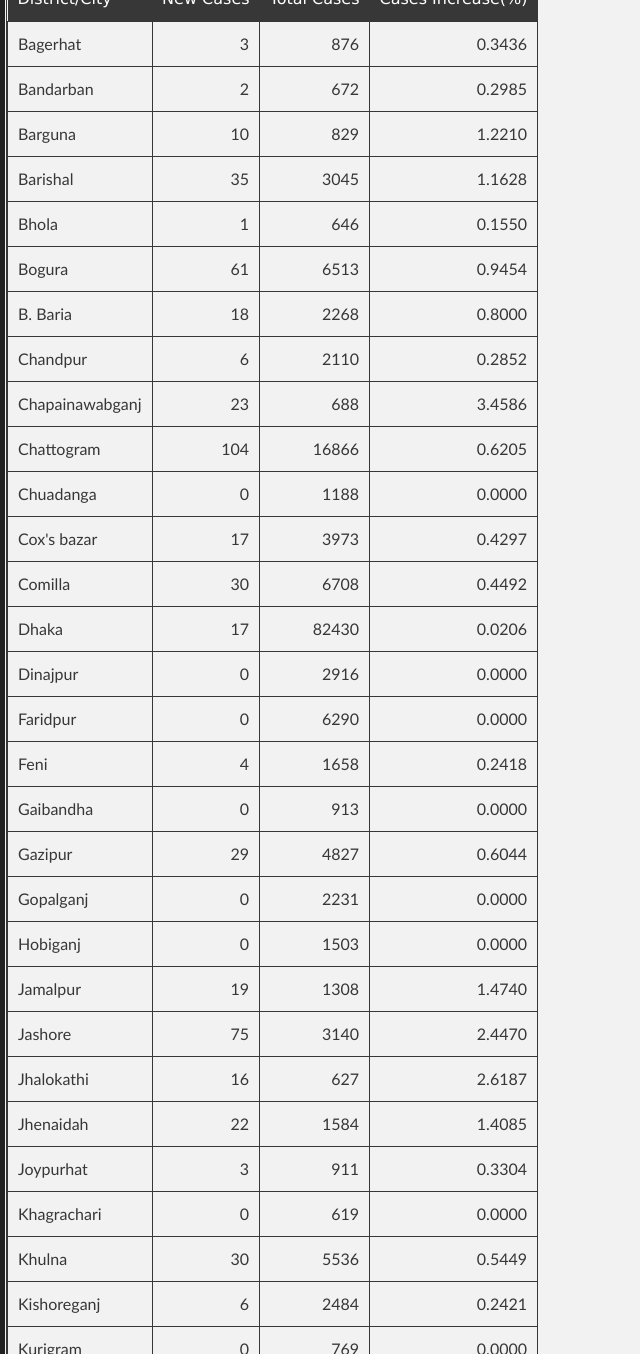
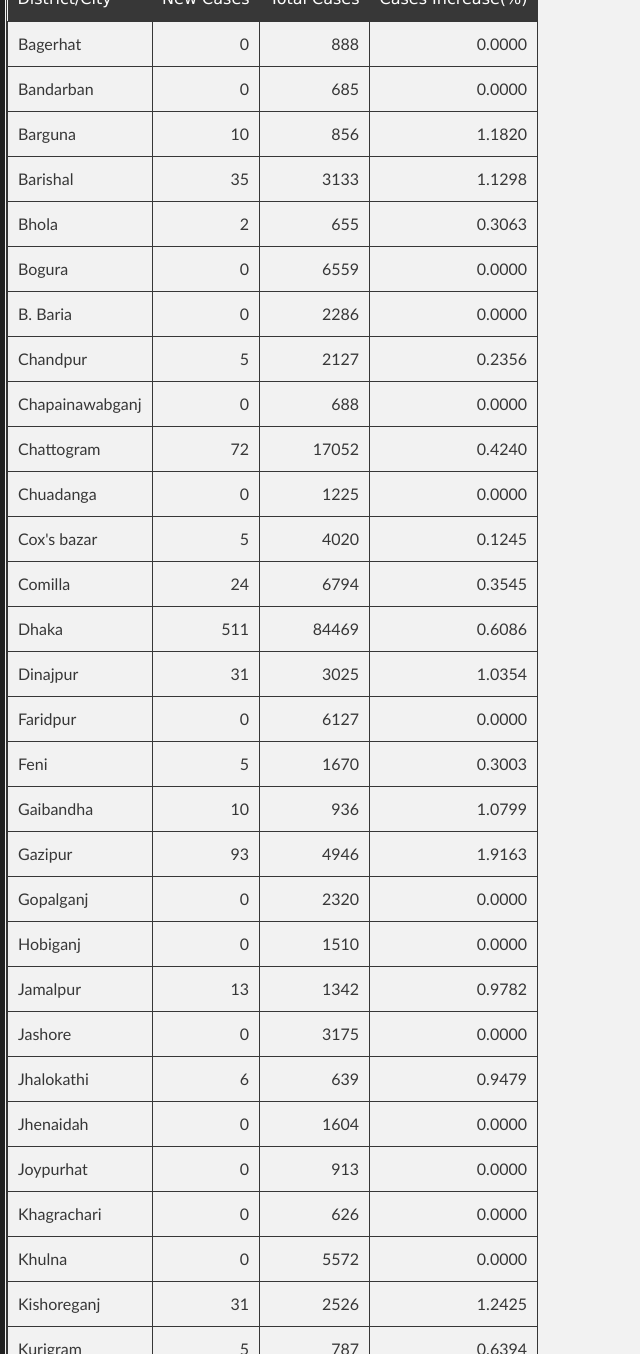
Before and after one commit to promitbasak/covid19bd, a Jekyll site: the page index.html, which Jekyll copies as it is, in a window 1280 px wide and 1400 px high, scrolled down 4121 px, cut to the strip 46-1400 px from the top of the window. Shown: the whole strip, without its empty margins (0-640 px from the left). Built offline with Jekyll 4.4.1, drawn with Linux system fonts in a browser that asks for light colours; some of the changed text lies outside the part shown.

Commit message:
Update index.html

```diff
--- a/index.html
+++ b/index.html
@@ -45,7 +45,7 @@
         <h2 id="covid-19-in-bangladesh">Covid-19 in Bangladesh</h2>
 
 
-    <h4 id="this-page-is-updated-on-august-28-2020">This page is updated on <strong><u>August 28, 2020</u></strong></h4>
+    <h4 id="this-page-is-updated-on-august-31-2020">This page is updated on <strong><u>August 31, 2020</u></strong></h4>
     <h3> Today's Statistics:</h3>
         <p> Mobile Users should scroll the table right to left to see more</p>
     <table class="table table-bordered table-hover table-condensed">
@@ -67,21 +67,21 @@
 </tr></thead>
 <tbody>
 <tr>
-<td>2020-08-28</td>
-<td align="right">2211</td>
-<td align="right">47</td>
-<td align="right">3378</td>
-<td align="right">13741</td>
-<td align="right">306794</td>
-<td align="right">4174</td>
-<td align="right">196836</td>
-<td align="right">105784</td>
-<td align="right">1516801</td>
-<td align="right">1.3605</td>
-<td align="right">0.0212</td>
-<td align="right">20.2264</td>
-<td align="right">1704.4111</td>
-<td align="right">23.1889</td>
+<td>2020-08-31</td>
+<td align="right">2174</td>
+<td align="right">33</td>
+<td align="right">2980</td>
+<td align="right">12454</td>
+<td align="right">312996</td>
+<td align="right">4281</td>
+<td align="right">204887</td>
+<td align="right">103828</td>
+<td align="right">1552878</td>
+<td align="right">1.3677</td>
+<td align="right">0.0209</td>
+<td align="right">20.1559</td>
+<td align="right">1738.8667</td>
+<td align="right">23.7833</td>
 </tr>
 </tbody>
 </table>
@@ -89,27 +89,27 @@
         <h3>Graphs:</h3>
         <div class="photo-album">
       <div>
-        <img src="https://raw.githubusercontent.com/promitbasak/Covid-19_bd_extended/master/assests/2020-08-28/Figure_1.png">
+        <img src="https://raw.githubusercontent.com/promitbasak/Covid-19_bd_extended/master/assests/2020-08-31/Figure_1.png">
         <h5>Overall Condition</h5>
       </div>
       <div>
-        <img src="https://raw.githubusercontent.com/promitbasak/Covid-19_bd_extended/master/assests/2020-08-28/Figure_2.png">
+        <img src="https://raw.githubusercontent.com/promitbasak/Covid-19_bd_extended/master/assests/2020-08-31/Figure_2.png">
         <h5>Total Cases</h5>
       </div>
       <div>
-        <img src="https://raw.githubusercontent.com/promitbasak/Covid-19_bd_extended/master/assests/2020-08-28/Figure_8.png">
+        <img src="https://raw.githubusercontent.com/promitbasak/Covid-19_bd_extended/master/assests/2020-08-31/Figure_8.png">
         <h5>Total Deaths</h5>
       </div>
       <div>
-        <img src="https://raw.githubusercontent.com/promitbasak/Covid-19_bd_extended/master/assests/2020-08-28/Figure_24.png">
+        <img src="https://raw.githubusercontent.com/promitbasak/Covid-19_bd_extended/master/assests/2020-08-31/Figure_24.png">
         <h5>District-wise Corona Map</h5>
       </div>
       <div>
-        <img src="https://raw.githubusercontent.com/promitbasak/Covid-19_bd_extended/master/assests/2020-08-28/Figure_20.png">
+        <img src="https://raw.githubusercontent.com/promitbasak/Covid-19_bd_extended/master/assests/2020-08-31/Figure_20.png">
         <h5>BD vs USA: Cases</h5>
       </div>
       <div>
-        <img src="https://raw.githubusercontent.com/promitbasak/Covid-19_bd_extended/master/assests/2020-08-28/Figure_21.png">
+        <img src="https://raw.githubusercontent.com/promitbasak/Covid-19_bd_extended/master/assests/2020-08-31/Figure_21.png">
         <h5>BD vs USA: Deaths</h5>
       </div>
     </div>
@@ -126,387 +126,387 @@
 </tr></thead>
 <tbody><tr>
 <td>Bagerhat</td>
-<td align="right">3</td>
-<td align="right">876</td>
-<td align="right">0.3436</td>
+<td align="right">0</td>
+<td align="right">888</td>
+<td align="right">0.0000</td>
 </tr>
 <tr>
 <td>Bandarban</td>
-<td align="right">2</td>
-<td align="right">672</td>
-<td align="right">0.2985</td>
+<td align="right">0</td>
+<td align="right">685</td>
+<td align="right">0.0000</td>
 </tr>
 <tr>
 <td>Barguna</td>
 <td align="right">10</td>
-<td align="right">829</td>
-<td align="right">1.2210</td>
+<td align="right">856</td>
+<td align="right">1.1820</td>
 </tr>
 <tr>
 <td>Barishal</td>
 <td align="right">35</td>
-<td align="right">3045</td>
-<td align="right">1.1628</td>
+<td align="right">3133</td>
+<td align="right">1.1298</td>
 </tr>
 <tr>
 <td>Bhola</td>
+<td align="right">2</td>
+<td align="right">655</td>
+<td align="right">0.3063</td>
+</tr>
+<tr>
+<td>Bogura</td>
+<td align="right">0</td>
+<td align="right">6559</td>
+<td align="right">0.0000</td>
+</tr>
+<tr>
+<td>B. Baria</td>
+<td align="right">0</td>
+<td align="right">2286</td>
+<td align="right">0.0000</td>
+</tr>
+<tr>
+<td>Chandpur</td>
+<td align="right">5</td>
+<td align="right">2127</td>
+<td align="right">0.2356</td>
+</tr>
+<tr>
+<td>Chapainawabganj</td>
+<td align="right">0</td>
+<td align="right">688</td>
+<td align="right">0.0000</td>
+</tr>
+<tr>
+<td>Chattogram</td>
+<td align="right">72</td>
+<td align="right">17052</td>
+<td align="right">0.4240</td>
+</tr>
+<tr>
+<td>Chuadanga</td>
+<td align="right">0</td>
+<td align="right">1225</td>
+<td align="right">0.0000</td>
+</tr>
+<tr>
+<td>Cox&#39;s bazar</td>
+<td align="right">5</td>
+<td align="right">4020</td>
+<td align="right">0.1245</td>
+</tr>
+<tr>
+<td>Comilla</td>
+<td align="right">24</td>
+<td align="right">6794</td>
+<td align="right">0.3545</td>
+</tr>
+<tr>
+<td>Dhaka</td>
+<td align="right">511</td>
+<td align="right">84469</td>
+<td align="right">0.6086</td>
+</tr>
+<tr>
+<td>Dinajpur</td>
+<td align="right">31</td>
+<td align="right">3025</td>
+<td align="right">1.0354</td>
+</tr>
+<tr>
+<td>Faridpur</td>
+<td align="right">0</td>
+<td align="right">6127</td>
+<td align="right">0.0000</td>
+</tr>
+<tr>
+<td>Feni</td>
+<td align="right">5</td>
+<td align="right">1670</td>
+<td align="right">0.3003</td>
+</tr>
+<tr>
+<td>Gaibandha</td>
+<td align="right">10</td>
+<td align="right">936</td>
+<td align="right">1.0799</td>
+</tr>
+<tr>
+<td>Gazipur</td>
+<td align="right">93</td>
+<td align="right">4946</td>
+<td align="right">1.9163</td>
+</tr>
+<tr>
+<td>Gopalganj</td>
+<td align="right">0</td>
+<td align="right">2320</td>
+<td align="right">0.0000</td>
+</tr>
+<tr>
+<td>Hobiganj</td>
+<td align="right">0</td>
+<td align="right">1510</td>
+<td align="right">0.0000</td>
+</tr>
+<tr>
+<td>Jamalpur</td>
+<td align="right">13</td>
+<td align="right">1342</td>
+<td align="right">0.9782</td>
+</tr>
+<tr>
+<td>Jashore</td>
+<td align="right">0</td>
+<td align="right">3175</td>
+<td align="right">0.0000</td>
+</tr>
+<tr>
+<td>Jhalokathi</td>
+<td align="right">6</td>
+<td align="right">639</td>
+<td align="right">0.9479</td>
+</tr>
+<tr>
+<td>Jhenaidah</td>
+<td align="right">0</td>
+<td align="right">1604</td>
+<td align="right">0.0000</td>
+</tr>
+<tr>
+<td>Joypurhat</td>
+<td align="right">0</td>
+<td align="right">913</td>
+<td align="right">0.0000</td>
+</tr>
+<tr>
+<td>Khagrachari</td>
+<td align="right">0</td>
+<td align="right">626</td>
+<td align="right">0.0000</td>
+</tr>
+<tr>
+<td>Khulna</td>
+<td align="right">0</td>
+<td align="right">5572</td>
+<td align="right">0.0000</td>
+</tr>
+<tr>
+<td>Kishoreganj</td>
+<td align="right">31</td>
+<td align="right">2526</td>
+<td align="right">1.2425</td>
+</tr>
+<tr>
+<td>Kurigram</td>
+<td align="right">5</td>
+<td align="right">787</td>
+<td align="right">0.6394</td>
+</tr>
+<tr>
+<td>Kushtia</td>
+<td align="right">0</td>
+<td align="right">2718</td>
+<td align="right">0.0000</td>
+</tr>
+<tr>
+<td>Laksmipur</td>
+<td align="right">9</td>
+<td align="right">1925</td>
+<td align="right">0.4697</td>
+</tr>
+<tr>
+<td>Lalmonirhat</td>
+<td align="right">7</td>
+<td align="right">692</td>
+<td align="right">1.0219</td>
+</tr>
+<tr>
+<td>Madaripur</td>
+<td align="right">6</td>
+<td align="right">1293</td>
+<td align="right">0.4662</td>
+</tr>
+<tr>
+<td>Magura</td>
+<td align="right">0</td>
+<td align="right">777</td>
+<td align="right">0.0000</td>
+</tr>
+<tr>
+<td>Manikganj</td>
+<td align="right">68</td>
+<td align="right">1218</td>
+<td align="right">5.9130</td>
+</tr>
+<tr>
+<td>Moulvibazar</td>
+<td align="right">0</td>
+<td align="right">1468</td>
+<td align="right">0.0000</td>
+</tr>
+<tr>
+<td>Meherpur</td>
+<td align="right">0</td>
+<td align="right">504</td>
+<td align="right">0.0000</td>
+</tr>
+<tr>
+<td>Munshigonj</td>
 <td align="right">1</td>
-<td align="right">646</td>
-<td align="right">0.1550</td>
-</tr>
-<tr>
-<td>Bogura</td>
-<td align="right">61</td>
-<td align="right">6513</td>
-<td align="right">0.9454</td>
-</tr>
-<tr>
-<td>B. Baria</td>
-<td align="right">18</td>
-<td align="right">2268</td>
-<td align="right">0.8000</td>
-</tr>
-<tr>
-<td>Chandpur</td>
-<td align="right">6</td>
-<td align="right">2110</td>
-<td align="right">0.2852</td>
-</tr>
-<tr>
-<td>Chapainawabganj</td>
-<td align="right">23</td>
-<td align="right">688</td>
-<td align="right">3.4586</td>
-</tr>
-<tr>
-<td>Chattogram</td>
-<td align="right">104</td>
-<td align="right">16866</td>
-<td align="right">0.6205</td>
-</tr>
-<tr>
-<td>Chuadanga</td>
-<td align="right">0</td>
-<td align="right">1188</td>
-<td align="right">0.0000</td>
-</tr>
-<tr>
-<td>Cox&#39;s bazar</td>
-<td align="right">17</td>
-<td align="right">3973</td>
-<td align="right">0.4297</td>
-</tr>
-<tr>
-<td>Comilla</td>
-<td align="right">30</td>
-<td align="right">6708</td>
-<td align="right">0.4492</td>
-</tr>
-<tr>
-<td>Dhaka</td>
-<td align="right">17</td>
-<td align="right">82430</td>
-<td align="right">0.0206</td>
-</tr>
-<tr>
-<td>Dinajpur</td>
-<td align="right">0</td>
-<td align="right">2916</td>
-<td align="right">0.0000</td>
-</tr>
-<tr>
-<td>Faridpur</td>
-<td align="right">0</td>
-<td align="right">6290</td>
-<td align="right">0.0000</td>
-</tr>
-<tr>
-<td>Feni</td>
+<td align="right">3191</td>
+<td align="right">0.0313</td>
+</tr>
+<tr>
+<td>Mymensingh</td>
+<td align="right">15</td>
+<td align="right">3348</td>
+<td align="right">0.4500</td>
+</tr>
+<tr>
+<td>Naogaon</td>
+<td align="right">0</td>
+<td align="right">1122</td>
+<td align="right">0.0000</td>
+</tr>
+<tr>
+<td>Narail</td>
+<td align="right">0</td>
+<td align="right">1160</td>
+<td align="right">0.0000</td>
+</tr>
+<tr>
+<td>Narayanganj</td>
+<td align="right">11</td>
+<td align="right">6392</td>
+<td align="right">0.1724</td>
+</tr>
+<tr>
+<td>Narshingdi</td>
 <td align="right">4</td>
-<td align="right">1658</td>
-<td align="right">0.2418</td>
-</tr>
-<tr>
-<td>Gaibandha</td>
-<td align="right">0</td>
-<td align="right">913</td>
-<td align="right">0.0000</td>
-</tr>
-<tr>
-<td>Gazipur</td>
-<td align="right">29</td>
-<td align="right">4827</td>
-<td align="right">0.6044</td>
-</tr>
-<tr>
-<td>Gopalganj</td>
-<td align="right">0</td>
-<td align="right">2231</td>
-<td align="right">0.0000</td>
-</tr>
-<tr>
-<td>Hobiganj</td>
-<td align="right">0</td>
-<td align="right">1503</td>
-<td align="right">0.0000</td>
-</tr>
-<tr>
-<td>Jamalpur</td>
-<td align="right">19</td>
-<td align="right">1308</td>
-<td align="right">1.4740</td>
-</tr>
-<tr>
-<td>Jashore</td>
-<td align="right">75</td>
-<td align="right">3140</td>
-<td align="right">2.4470</td>
-</tr>
-<tr>
-<td>Jhalokathi</td>
-<td align="right">16</td>
-<td align="right">627</td>
-<td align="right">2.6187</td>
-</tr>
-<tr>
-<td>Jhenaidah</td>
-<td align="right">22</td>
-<td align="right">1584</td>
-<td align="right">1.4085</td>
-</tr>
-<tr>
-<td>Joypurhat</td>
-<td align="right">3</td>
-<td align="right">911</td>
-<td align="right">0.3304</td>
-</tr>
-<tr>
-<td>Khagrachari</td>
-<td align="right">0</td>
-<td align="right">619</td>
-<td align="right">0.0000</td>
-</tr>
-<tr>
-<td>Khulna</td>
-<td align="right">30</td>
-<td align="right">5536</td>
-<td align="right">0.5449</td>
-</tr>
-<tr>
-<td>Kishoreganj</td>
-<td align="right">6</td>
-<td align="right">2484</td>
-<td align="right">0.2421</td>
-</tr>
-<tr>
-<td>Kurigram</td>
-<td align="right">0</td>
-<td align="right">769</td>
-<td align="right">0.0000</td>
-</tr>
-<tr>
-<td>Kushtia</td>
-<td align="right">64</td>
-<td align="right">2668</td>
-<td align="right">2.4578</td>
-</tr>
-<tr>
-<td>Laksmipur</td>
-<td align="right">12</td>
-<td align="right">1904</td>
-<td align="right">0.6342</td>
-</tr>
-<tr>
-<td>Lalmonirhat</td>
-<td align="right">0</td>
-<td align="right">671</td>
-<td align="right">0.0000</td>
-</tr>
-<tr>
-<td>Madaripur</td>
-<td align="right">0</td>
-<td align="right">1280</td>
-<td align="right">0.0000</td>
-</tr>
-<tr>
-<td>Magura</td>
-<td align="right">0</td>
-<td align="right">766</td>
-<td align="right">0.0000</td>
-</tr>
-<tr>
-<td>Manikganj</td>
-<td align="right">50</td>
-<td align="right">1150</td>
-<td align="right">4.5455</td>
-</tr>
-<tr>
-<td>Moulvibazar</td>
-<td align="right">0</td>
-<td align="right">1451</td>
-<td align="right">0.0000</td>
-</tr>
-<tr>
-<td>Meherpur</td>
+<td align="right">2054</td>
+<td align="right">0.1951</td>
+</tr>
+<tr>
+<td>Natore</td>
+<td align="right">0</td>
+<td align="right">827</td>
+<td align="right">0.0000</td>
+</tr>
+<tr>
+<td>Netrokona</td>
+<td align="right">0</td>
+<td align="right">685</td>
+<td align="right">0.0000</td>
+</tr>
+<tr>
+<td>Nilphamari</td>
+<td align="right">0</td>
+<td align="right">903</td>
+<td align="right">0.0000</td>
+</tr>
+<tr>
+<td>Noakhali</td>
+<td align="right">57</td>
+<td align="right">4531</td>
+<td align="right">1.2740</td>
+</tr>
+<tr>
+<td>Pabna</td>
+<td align="right">0</td>
+<td align="right">981</td>
+<td align="right">0.0000</td>
+</tr>
+<tr>
+<td>Panchagarh</td>
+<td align="right">2</td>
+<td align="right">519</td>
+<td align="right">0.3868</td>
+</tr>
+<tr>
+<td>Patuakhali</td>
 <td align="right">10</td>
-<td align="right">500</td>
-<td align="right">2.0408</td>
-</tr>
-<tr>
-<td>Munshigonj</td>
-<td align="right">29</td>
-<td align="right">3527</td>
-<td align="right">0.8290</td>
-</tr>
-<tr>
-<td>Mymensingh</td>
-<td align="right">9</td>
-<td align="right">3295</td>
-<td align="right">0.2739</td>
-</tr>
-<tr>
-<td>Naogaon</td>
-<td align="right">0</td>
-<td align="right">1122</td>
-<td align="right">0.0000</td>
-</tr>
-<tr>
-<td>Narail</td>
-<td align="right">3</td>
-<td align="right">1133</td>
-<td align="right">0.2655</td>
-</tr>
-<tr>
-<td>Narayanganj</td>
-<td align="right">16</td>
-<td align="right">6358</td>
-<td align="right">0.2523</td>
-</tr>
-<tr>
-<td>Narshingdi</td>
-<td align="right">0</td>
-<td align="right">2050</td>
-<td align="right">0.0000</td>
-</tr>
-<tr>
-<td>Natore</td>
-<td align="right">0</td>
-<td align="right">827</td>
-<td align="right">0.0000</td>
-</tr>
-<tr>
-<td>Netrokona</td>
-<td align="right">1</td>
-<td align="right">681</td>
-<td align="right">0.1471</td>
-</tr>
-<tr>
-<td>Nilphamari</td>
-<td align="right">0</td>
-<td align="right">880</td>
-<td align="right">0.0000</td>
-</tr>
-<tr>
-<td>Noakhali</td>
-<td align="right">52</td>
-<td align="right">4446</td>
-<td align="right">1.1834</td>
-</tr>
-<tr>
-<td>Pabna</td>
-<td align="right">0</td>
-<td align="right">981</td>
-<td align="right">0.0000</td>
-</tr>
-<tr>
-<td>Panchagarh</td>
-<td align="right">0</td>
-<td align="right">509</td>
-<td align="right">0.0000</td>
-</tr>
-<tr>
-<td>Patuakhali</td>
-<td align="right">5</td>
-<td align="right">1279</td>
-<td align="right">0.3925</td>
+<td align="right">1314</td>
+<td align="right">0.7669</td>
 </tr>
 <tr>
 <td>Pirojpur</td>
-<td align="right">7</td>
-<td align="right">957</td>
-<td align="right">0.7368</td>
+<td align="right">0</td>
+<td align="right">974</td>
+<td align="right">0.0000</td>
 </tr>
 <tr>
 <td>Rajbari</td>
-<td align="right">0</td>
-<td align="right">2449</td>
-<td align="right">0.0000</td>
+<td align="right">156</td>
+<td align="right">2605</td>
+<td align="right">6.3699</td>
 </tr>
 <tr>
 <td>Rajshahi</td>
-<td align="right">36</td>
-<td align="right">4514</td>
-<td align="right">0.8039</td>
+<td align="right">0</td>
+<td align="right">4535</td>
+<td align="right">0.0000</td>
 </tr>
 <tr>
 <td>Rangamati</td>
-<td align="right">9</td>
-<td align="right">813</td>
-<td align="right">1.1194</td>
+<td align="right">3</td>
+<td align="right">829</td>
+<td align="right">0.3632</td>
 </tr>
 <tr>
 <td>Rangpur</td>
-<td align="right">0</td>
-<td align="right">2310</td>
-<td align="right">0.0000</td>
+<td align="right">25</td>
+<td align="right">2374</td>
+<td align="right">1.0643</td>
 </tr>
 <tr>
 <td>Satkhira</td>
-<td align="right">6</td>
-<td align="right">990</td>
-<td align="right">0.6098</td>
+<td align="right">0</td>
+<td align="right">998</td>
+<td align="right">0.0000</td>
 </tr>
 <tr>
 <td>Shariatpur</td>
-<td align="right">18</td>
-<td align="right">1454</td>
-<td align="right">1.2535</td>
+<td align="right">0</td>
+<td align="right">1541</td>
+<td align="right">0.0000</td>
 </tr>
 <tr>
 <td>Sherpur</td>
-<td align="right">1</td>
-<td align="right">416</td>
-<td align="right">0.2410</td>
+<td align="right">2</td>
+<td align="right">429</td>
+<td align="right">0.4684</td>
 </tr>
 <tr>
 <td>Sirajganj</td>
-<td align="right">17</td>
-<td align="right">1899</td>
-<td align="right">0.9033</td>
+<td align="right">0</td>
+<td align="right">1911</td>
+<td align="right">0.0000</td>
 </tr>
 <tr>
 <td>Sunamganj</td>
 <td align="right">0</td>
-<td align="right">1983</td>
+<td align="right">2008</td>
 <td align="right">0.0000</td>
 </tr>
 <tr>
 <td>Sylhet</td>
 <td align="right">0</td>
-<td align="right">5524</td>
+<td align="right">5572</td>
 <td align="right">0.0000</td>
 </tr>
 <tr>
 <td>Tangail</td>
-<td align="right">43</td>
-<td align="right">2491</td>
-<td align="right">1.7565</td>
+<td align="right">70</td>
+<td align="right">2594</td>
+<td align="right">2.7734</td>
 </tr>
 <tr>
 <td>Thakurgaon</td>
-<td align="right">0</td>
-<td align="right">867</td>
-<td align="right">0.0000</td>
+<td align="right">10</td>
+<td align="right">907</td>
+<td align="right">1.1148</td>
 </tr>
 </tbody></table>
 
@@ -3491,6 +3491,57 @@
 <td align="right">1704.4111</td>
 <td align="right">23.1889</td>
 </tr>
+<tr>
+<td>2020-08-29</td>
+<td align="right">2131</td>
+<td align="right">32</td>
+<td align="right">2027</td>
+<td align="right">11689</td>
+<td align="right">308925</td>
+<td align="right">4206</td>
+<td align="right">198863</td>
+<td align="right">105856</td>
+<td align="right">1528490</td>
+<td align="right">1.3615</td>
+<td align="right">0.0212</td>
+<td align="right">20.2111</td>
+<td align="right">1716.2500</td>
+<td align="right">23.3667</td>
+</tr>
+<tr>
+<td>2020-08-30</td>
+<td align="right">1897</td>
+<td align="right">42</td>
+<td align="right">3044</td>
+<td align="right">11934</td>
+<td align="right">310822</td>
+<td align="right">4248</td>
+<td align="right">201907</td>
+<td align="right">104667</td>
+<td align="right">1540424</td>
+<td align="right">1.3667</td>
+<td align="right">0.0210</td>
+<td align="right">20.1777</td>
+<td align="right">1726.7889</td>
+<td align="right">23.6000</td>
+</tr>
+<tr>
+<td>2020-08-31</td>
+<td align="right">2174</td>
+<td align="right">33</td>
+<td align="right">2980</td>
+<td align="right">12454</td>
+<td align="right">312996</td>
+<td align="right">4281</td>
+<td align="right">204887</td>
+<td align="right">103828</td>
+<td align="right">1552878</td>
+<td align="right">1.3677</td>
+<td align="right">0.0209</td>
+<td align="right">20.1559</td>
+<td align="right">1738.8667</td>
+<td align="right">23.7833</td>
+</tr>
 </tbody></table>
 
 
```
